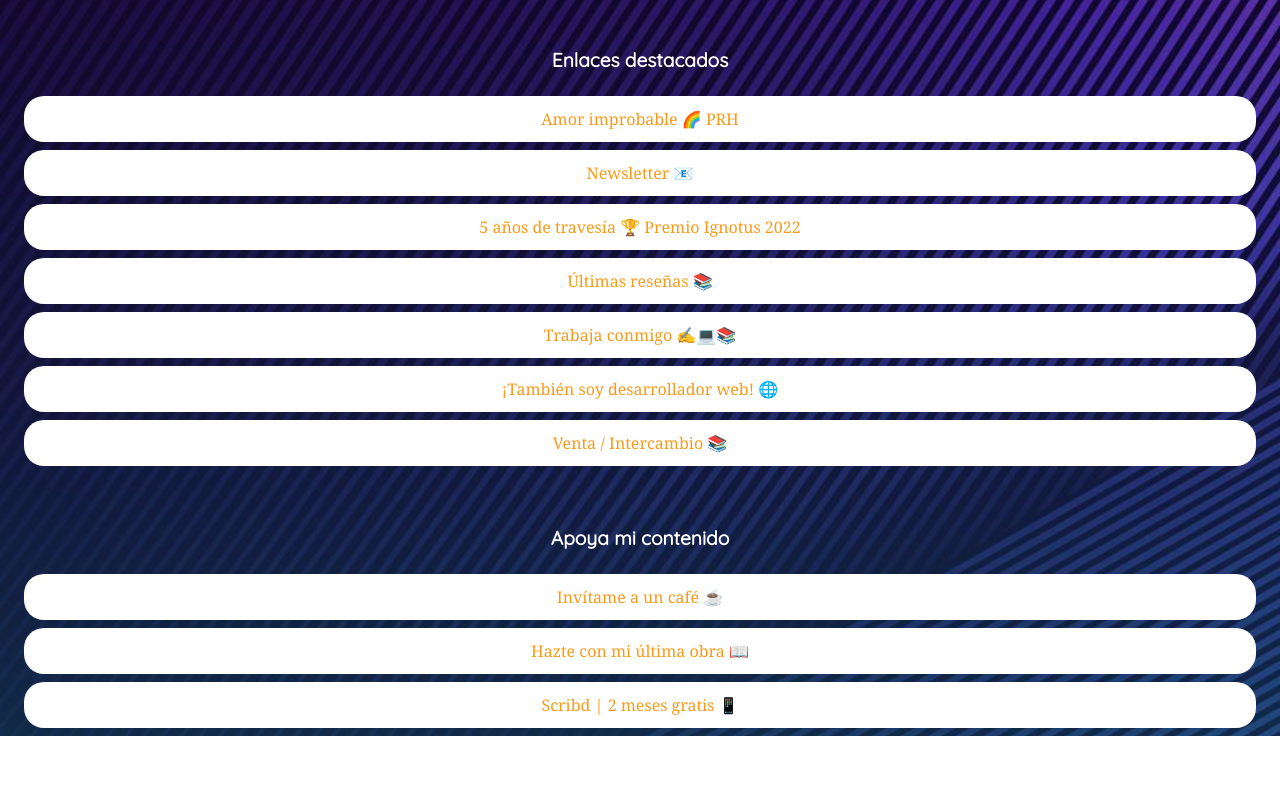
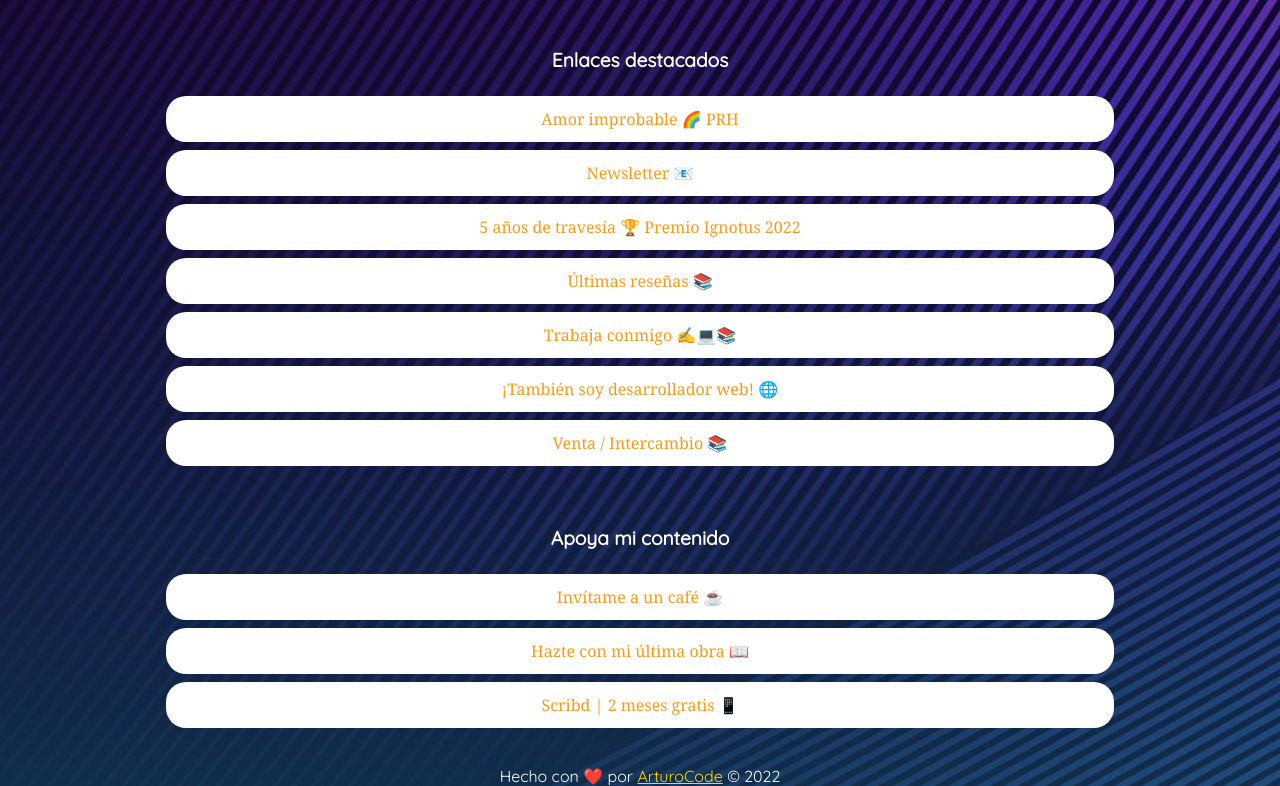
Before and after one commit to ArturoCode/carrd-clone, a website with bundled scripts: page index.html in a window 1280 px wide. Shown: the part 354-1140 px from the top of the page. Before the commit the page ends 1090 px from the top, so only its background shows below. Built offline with nearby package versions, Linux system fonts and the light colour scheme; files whose address does not match are found by name.

Commit message:
FEAT: Upload design changes

```diff
--- a/index.html
+++ b/index.html
@@ -40,6 +40,11 @@
       <h2>Apoya mi contenido</h2>
     </section>
 
+    <secction id="credits">
+      <div><p style="color:white;">Hecho con ❤️ por <a href="https://github.com/ArturoCode" style="color:gold;">ArturoCode</a> © 2022</p></div>
+    </section>
+
+
   </body>
   <script type="module" src="./main.js"></script>
 </html>
--- a/style.css
+++ b/style.css
@@ -20,7 +20,7 @@ body {
   padding: 0px 16px;
   text-align: center;
   background-image: url("background.jpg");
-  background-repeat: round;
+  background-repeat: no-repeat;
   background-attachment: fixed;
   background-size: cover;
   height: 100%;
@@ -62,10 +62,15 @@ body {
 
 #links {
   display: flex;
+  align-items: center;
   flex-direction: column;
   row-gap: 8px;
   padding: 16px 0px 8px 0px;
   margin-top: 20px;
+}
+
+#links a{
+  width: 75%;
 }
 
 .whiteButton {
@@ -84,10 +89,22 @@ body {
 
 #support {
   display: flex;
+  align-items: center;
   flex-direction: column;
   row-gap: 8px;
   padding: 16px 0px 8px 0px;
   margin-top: 20px;
+}
+
+#support a{
+  width: 75%;
+}
+
+#credits{
+  display: block;
+  font-family: 'Quicksand', sans-serif;
+  margin-bottom: 20px;
+  margin-top: 30px;
 }
 
 .card {
```
